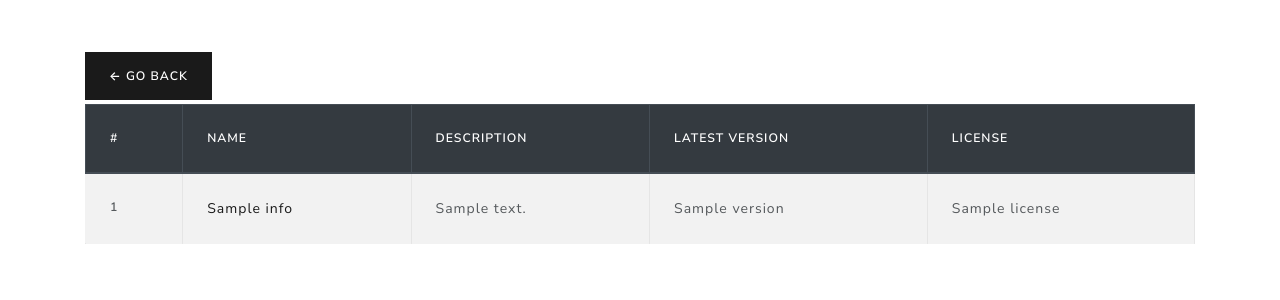
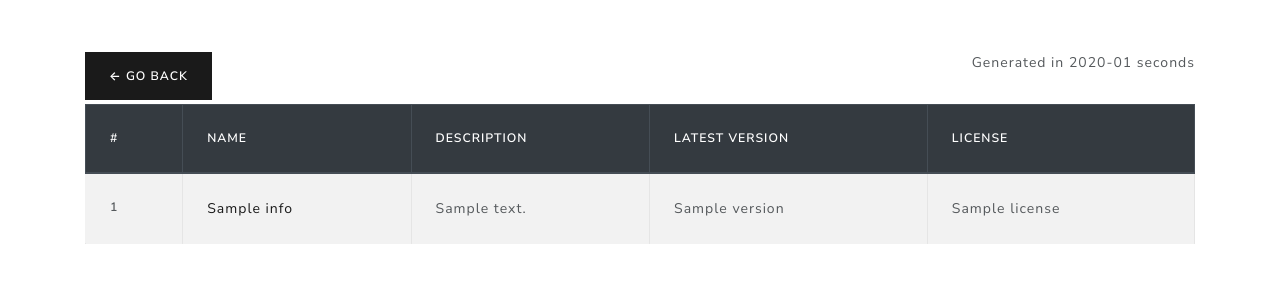
Before and after one commit to backtrackbaba/libdb.sh, a Flask app: template src/templates/pypi-result.html in a window 1280 px wide. Shown: the part 89-389 px from the top of the page. Run offline with Flask 2, Linux system fonts and the light colour scheme; the template is opened without the code that fills it: most values are stand-ins (such as "Sample title", 1, 10 or a date in 2020); some libraries are stand-ins or nearby versions.

Commit message:
Added time for the generated result

```diff
--- a/src/templates/pypi-result.html
+++ b/src/templates/pypi-result.html
@@ -7,9 +7,10 @@
             <div class="my-1 float-left">
                 <a class="btn btn-primary" href="/" role="button">← Go Back</a>
             </div>
-            {#            <div class="my-1 float-right">#}
-            {#                <a class="btn btn-danger" role="button" id="pdf"><i class="fas fa-file-pdf fa-2x"></i></a>#}
-            {#            </div>#}
+            <div class="my-1 float-right">
+                Generated in {{ time | string | truncate(7, True, '') }} seconds
+
+            </div>
         </div>
         <table class="table table-bordered table-striped" id="content">
             <thead class="thead-dark">
```
Also changed, not shown: src/app.py (+8 -1 lines).
